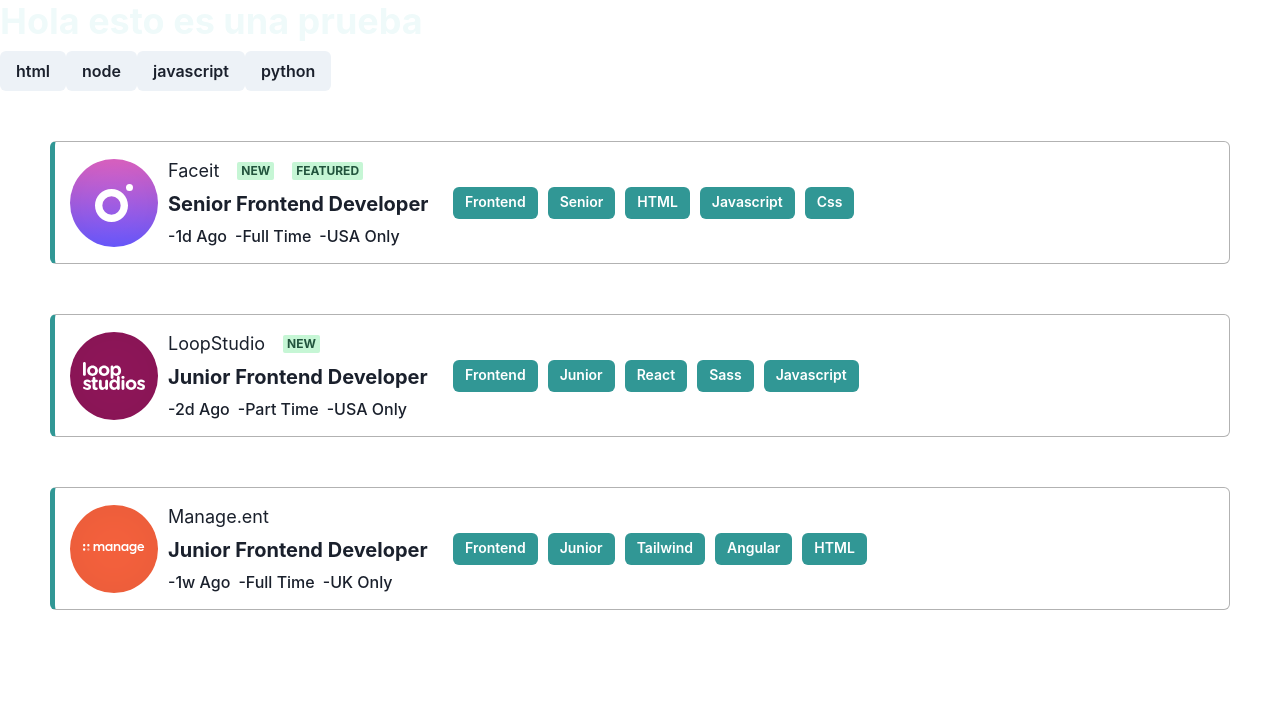
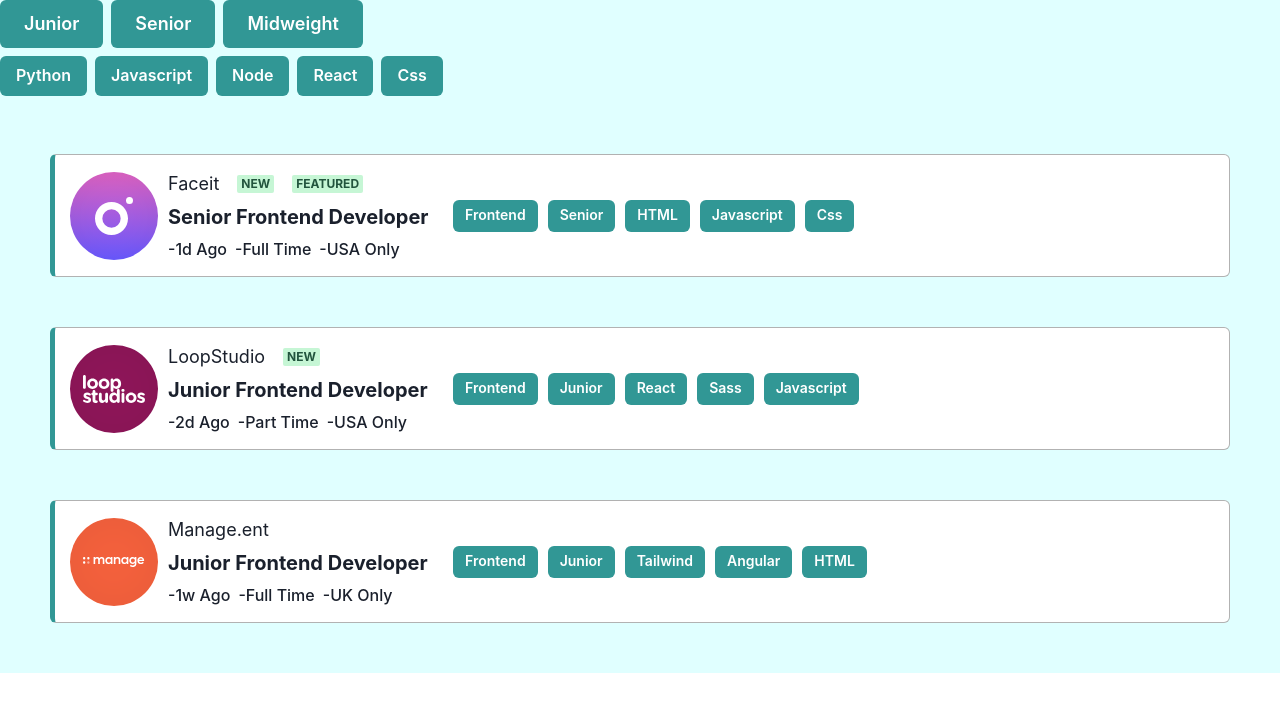
Before and after one commit to DrHeinz11/JOB-offers, a React (Vite) app: page / in a window 1280 px wide. Shown: the top 712 px of the page. Built offline with nearby package versions, Linux system fonts and the light colour scheme.

Commit message:
V1.6(CardShadow)

```diff
--- a/src/App.jsx
+++ b/src/App.jsx
@@ -1,6 +1,6 @@
-import { Heading, Image, Button } from "@chakra-ui/react";
+import { Heading, Image, Button, Stack } from "@chakra-ui/react";
 import Card from "./components/Card";
-import data from "./constant/dataExport";
+import { data, dataArr, dataTec } from "./constant/dataExport";
 import { useState } from "react";
 function App() {
   const [argument, setArgument] = useState("frontend");
@@ -10,43 +10,43 @@
   });
 
   return (
-    <>
-      <Heading color="primary.bground">Hola esto es una prueba </Heading>
+    <Stack bg="primary.lgGray">
+      <Stack direction="column">
+        <Stack direction="row">
+          {dataArr.map((e, index) => (
             <Button
-        marginTop={"0.5rem"}
-        _focus={{ backgroundColor: "primary.dkGray" }}
-        onClick={() => setArgument("HTML")}
+              size="lg"
+              textTransform="capitalize"
+              colorScheme="teal"
+              onClick={() => setArgument(e)}
+              key={index}
             >
-        html
+              {e}
             </Button>
+          ))}
+        </Stack>
+
+        <Stack direction="row">
+          {dataTec.map((e, index) => (
             <Button
-        marginTop={"0.5rem"}
-        _focus={{ backgroundColor: "primary.dkGray" }}
-        onClick={() => setArgument("node")}
+              textTransform="capitalize"
+              size="md"
+              colorScheme="teal"
+              onClick={() => setArgument(e.toLowerCase())}
+              key={index}
             >
-        node
+              {e}
             </Button>
-      <Button
-        marginTop={"0.5rem"}
-        _focus={{ backgroundColor: "primary.dkGray" }}
-        onClick={() => setArgument("javascript")}
-      >
-        javascript
-      </Button>
-      <Button
-        marginTop={"0.5rem"}
-        _focus={{ backgroundColor: "primary.dkGray" }}
-        onClick={() => setArgument("python")}
-      >
-        python
-      </Button>
+          ))}
+        </Stack>
+      </Stack>
       <div className="contianer">
         {}
         {arrRetorno.map((e, index) => (
           <Card props={e} key={index} />
         ))}
       </div>
-    </>
+    </Stack>
   );
 }
 
--- a/src/components/Card.jsx
+++ b/src/components/Card.jsx
@@ -22,6 +22,7 @@
       justify={{ base: "center", md: "flex-start" }}
       gap="10px"
       p="15px"
+      bg={'white'}
       border="1px solid rgba(0,0,0,0.3)"
       borderLeft="5px solid rgb(49,151,149)"
       borderRadius="md"
--- a/src/constant/dataExport.js
+++ b/src/constant/dataExport.js
@@ -42,7 +42,7 @@
     business: "Manage.ent",
     time: [""],
     logo: manage,
-    id_class: ["frontend", "junior", "tailwind", "angular",'HTML'],
+    id_class: ["frontend", "junior", "tailwind", "angular", "HTML"],
     features: ["1w ago", "full time", "UK only"],
   },
   {
@@ -50,7 +50,7 @@
     business: "myHome.inc",
     time: ["new"],
     logo: myHome,
-    id_class: ["ruby", "fullstack", "python", "javascript",'HTML'],
+    id_class: ["ruby", "fullstack", "python", "javascript", "HTML"],
     features: ["2w ago", "Full Time", "Woldwide"],
   },
   {
@@ -80,7 +80,7 @@
   {
     position: "Software Engineer JR",
     business: "PhotoSnapshot",
-      time: [""],
+    time: [""],
     logo: photoSnapshot,
     id_class: ["node", "express", "PHP", "javascript", "junior"],
     features: ["9w ago", "Full Time", "IRL only"],
@@ -101,5 +101,6 @@
     features: ["19w ago", "Full Time", "USA only"],
   },
 ];
-
-export default data;
+const dataArr = ["junior", "senior", "midweight"];
+const dataTec = ["python", "javascript", "node", "react", "css"];
+export { data, dataArr, dataTec };
--- a/src/theme.jsx
+++ b/src/theme.jsx
@@ -3,7 +3,7 @@
 const colors = {
   primary: {
     dkGray: "hsl(180,14%,20%)",
-    lgGray: "hsl(180,52%,96%)",
+    lgGray: "hsl(180,100%,94%)",
     filterTable: "hsl(180,31%,95%)",
     bground: "hsl(180,52%,96%)",
   },
```
Also changed, not shown: src/components/Filter.jsx (deleted, +0 -18 lines), src/components/DataKebab.jsx (deleted), src/components/TagRelase.jsx (deleted), src/components/TagsPosition.jsx (deleted). Lines whose indentation alone changed are shown as unchanged.
